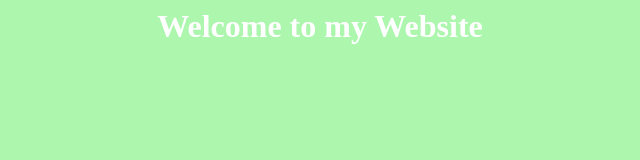
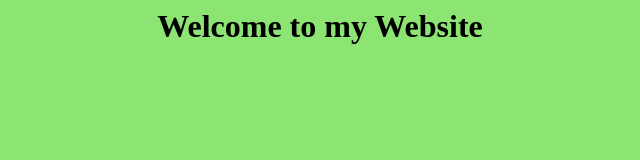
Before and after one commit to parinitangadi/Parinit, a plain HTML site: page index.html in a window 1280 px wide. Shown: the whole page, without its empty margins (320-960 px from the left). Drawn offline with Linux system fonts and the light colour scheme.

Commit message:
Update index.html

```diff
--- a/index.html
+++ b/index.html
@@ -10,8 +10,8 @@
 
     <style>
       body {
-        background-color :ACF6AE;
-        color:#ffff;
+        background-color :8CE472;
+        color:#ff;
         text-align:center;
       }
   </style>
```
